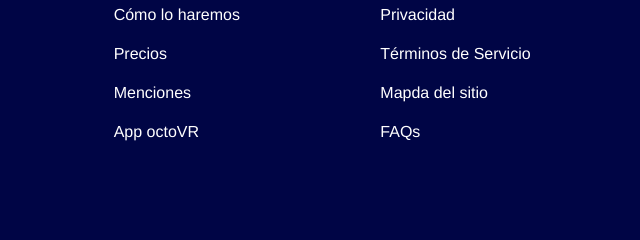
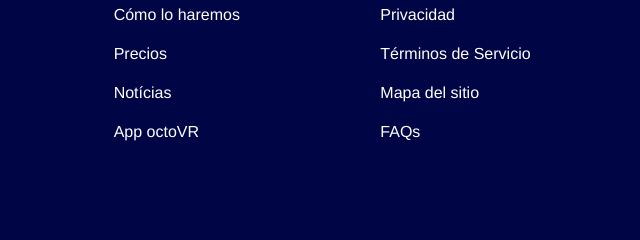
Before and after one commit to vverther/october2040, a plain HTML site: page index.html in a window 1280 px wide. Shown: the part 7362-7602 px from the top of the page, 308-948 px from the left. Drawn offline with Linux system fonts and the light colour scheme; files whose address does not match are found by name.

Commit message:
pequeñas_modificaciones

```diff
--- a/index.html
+++ b/index.html
@@ -546,7 +546,7 @@
                                     <li><a href="#">Conócenos</a></li>
                                     <li><a href="#">Cómo lo haremos</a></li>
                                     <li><a href="#">Precios</a></li>
-                                    <li><a href="#">Menciones</a></li>
+                                    <li><a href="#">Notícias</a></li>
                                     <li><a href="#">App octoVR</a></li>
                                 </ul>
                             </div>
@@ -560,7 +560,7 @@
                                     <li><a href="#">Reportar un error</a></li>
                                     <li><a href="#">Privacidad</a></li>
                                     <li><a href="#">Términos de Servicio</a></li>
-                                    <li><a href="#">Mapda del sitio</a></li>
+                                    <li><a href="#">Mapa del sitio</a></li>
                                     <li><a href="#">FAQs</a></li>
                                 </ul>
                             </div>
```
Also changed, not shown: 3 other files.
